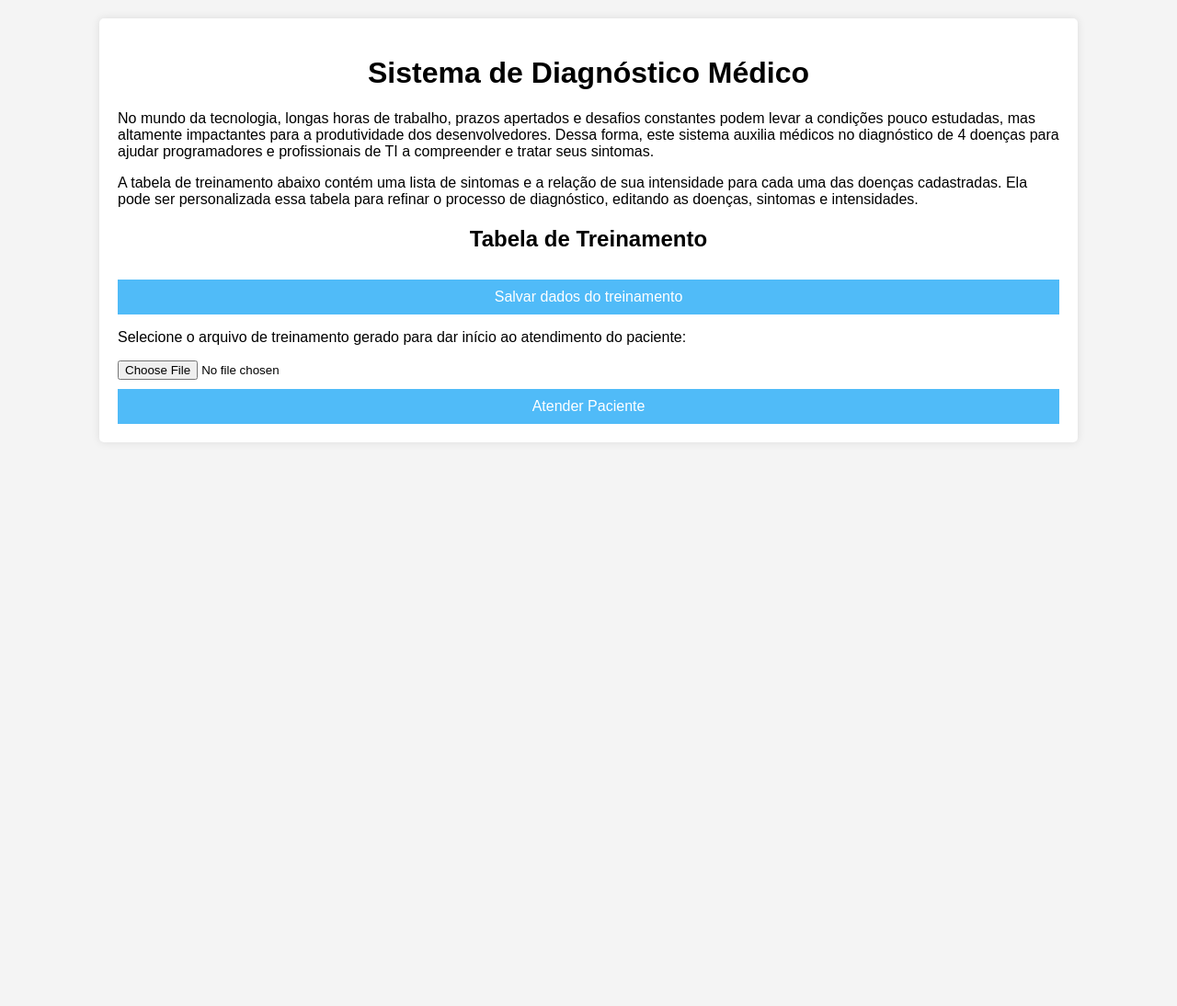
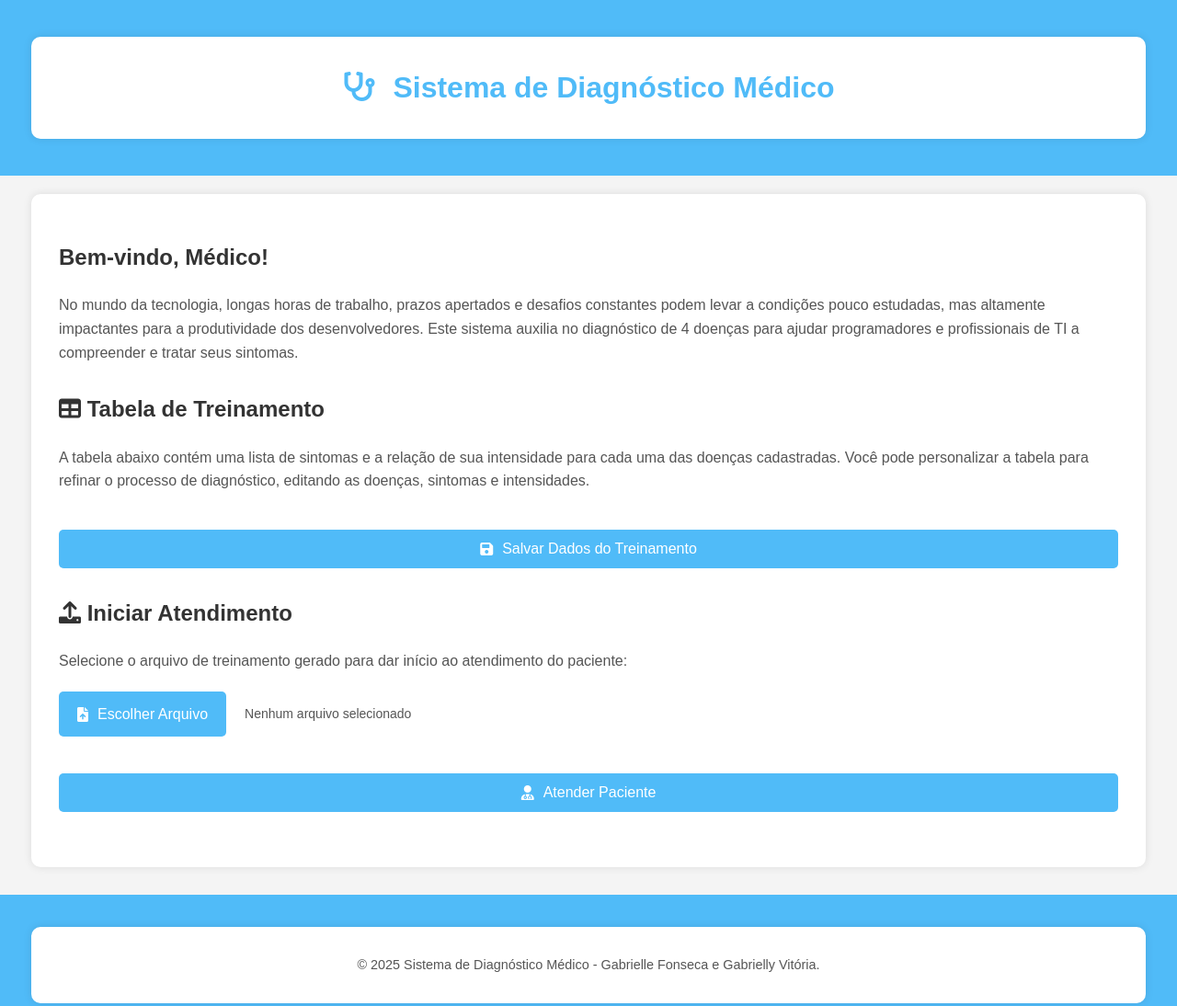
Before and after one commit to GabriellyVitoria5/Diagnostico-Doenca-WEB-Arvore-ID3, a plain HTML site: page index.html in a window 1280 px wide. Shown: the whole page at 92% size. Before the commit the page ends 800 px from the top, so only its background shows below. Drawn offline with Linux system fonts and the light colour scheme; no server answers; a script that the page names is missing.

Commit message:
Melhora a estrutura e o estilo da interface do usuário, adicionando cabeçalho, rodapé e estilização para tabelas e botões

```diff
--- a/index.html
+++ b/index.html
@@ -1,45 +1,89 @@
 <!DOCTYPE html>
 <html lang="pt-BR">
   <head>
-    <meta charset="UTF-8">
-    <meta name="viewport" content="width=device-width, initial-scale=1.0">
+    <meta charset="UTF-8" />
+    <meta name="viewport" content="width=device-width, initial-scale=1.0" />
     <title>Sistema de Diagnóstico Médico</title>
-    <link rel="stylesheet" href="style.css">
+    <link rel="stylesheet" href="style.css" />
+    <link
+      rel="stylesheet"
+      href="https://cdnjs.cloudflare.com/ajax/libs/font-awesome/6.0.0/css/all.min.css"
+    />
   </head>
   <body>
+    <!-- Cabeçalho -->
+    <header>
       <div class="container">
-        <h1>Sistema de Diagnóstico Médico</h1>
+        <h1>
+          <i class="fas fa-stethoscope"></i> Sistema de Diagnóstico Médico
+        </h1>
+      </div>
+    </header>
+
+    <!-- Conteúdo Principal -->
+    <main class="container">
+      <section>
+        <h2>Bem-vindo, Médico!</h2>
         <p>
-            No mundo da tecnologia, longas horas de trabalho, prazos apertados e desafios constantes podem levar a condições pouco estudadas, mas altamente impactantes para a produtividade dos desenvolvedores.
-            Dessa forma, este sistema auxilia médicos no diagnóstico de 4 doenças para ajudar programadores e profissionais de TI a compreender e tratar seus sintomas.
+          No mundo da tecnologia, longas horas de trabalho, prazos apertados e
+          desafios constantes podem levar a condições pouco estudadas, mas
+          altamente impactantes para a produtividade dos desenvolvedores. Este
+          sistema auxilia no diagnóstico de 4 doenças para ajudar programadores
+          e profissionais de TI a compreender e tratar seus sintomas.
         </p>
+      </section>
+
+      <!-- Tabela de Treinamento -->
+      <section>
+        <h2><i class="fas fa-table"></i> Tabela de Treinamento</h2>
         <p>
-            A tabela de treinamento abaixo contém uma lista de sintomas e a relação de sua intensidade para cada uma das doenças cadastradas. Ela pode ser personalizada essa tabela para refinar o processo de diagnóstico, editando as doenças, sintomas e intensidades.
+          A tabela abaixo contém uma lista de sintomas e a relação de sua
+          intensidade para cada uma das doenças cadastradas. Você pode
+          personalizar a tabela para refinar o processo de diagnóstico, editando
+          as doenças, sintomas e intensidades.
         </p>
-
-        <!-- Tabela editável com os sintomas -->
-        <h2>Tabela de Treinamento</h2>
         <table id="tabela-sintomas">
           <thead>
-                <tr>
+            <tr></tr>
+          </thead>
+          <tbody></tbody>
+        </table>
+        <button id="salvar-tabela" onclick="salvarDadosTreinamento()">
+          <i class="fas fa-save"></i> Salvar Dados do Treinamento
+        </button>
+      </section>
 
-                </tr>
-            </thead>
-            <tbody>
+      <!-- Upload de Arquivo -->
+      <section>
+        <h2><i class="fas fa-upload"></i> Iniciar Atendimento</h2>
+        <p>
+          Selecione o arquivo de treinamento gerado para dar início ao
+          atendimento do paciente:
+        </p>
+        <div class="file-input-container">
+          <label for="fileInput" class="custom-file-input">
+            <i class="fas fa-file-upload"></i> Escolher Arquivo
+          </label>
+          <input type="file" id="fileInput" accept=".json" />
+          <span id="file-name">Nenhum arquivo selecionado</span>
+        </div>
+        <button id="atender-paciente" onclick="enviarDadosParaServidor()">
+          <i class="fas fa-user-md"></i> Atender Paciente
+        </button>
+      </section>
+    </main>
 
-            </tbody>
-        </table>
-
-        <button id="salvar-tabela" onclick="salvarDadosTreinamento()">Salvar dados do treinamento </button>
-
-        <p>Selecione o arquivo de treinamento gerado para dar início ao atendimento do paciente:</p>
-        <input type="file" id="fileInput" accept=".json" />
-
-        <button id="atender-paciente" onclick="enviarDadosParaServidor()">Atender Paciente</button>
+    <!-- Rodapé -->
+    <footer>
+      <div class="container">
+        <p>
+          &copy; 2025 Sistema de Diagnóstico Médico - Gabrielle Fonseca e
+          Gabrielly Vitória.
+        </p>
       </div>
+    </footer>
 
     <script src="https://cdnjs.cloudflare.com/ajax/libs/xlsx/0.18.5/xlsx.full.min.js"></script>
     <script src="script.js"></script>
-
   </body>
 </html>
--- a/style.css
+++ b/style.css
@@ -1,92 +1,119 @@
+/* Estilos Gerais */
 body {
   font-family: Arial, sans-serif;
   background-color: #f4f4f4;
   margin: 0;
   padding: 0;
+  line-height: 1.6;
+}
+
+header {
+  background-color: #50bbf8;
+  color: white;
+  padding: 20px 0;
+  text-align: center;
+  margin-bottom: 20px; /* Adicionado */
+}
+
+header h1 {
+  margin: 0;
+  font-size: 2rem;
+  color: #50bbf8;
+}
+
+header i {
+  margin-right: 10px;
 }
 
 .container {
-    width: 80%;
+  width: 90%;
+  max-width: 1200px;
   margin: 20px auto;
   background: white;
-    padding: 20px;
+  padding: 30px; /* Aumentado */
   box-shadow: 0px 0px 10px rgba(0, 0, 0, 0.1);
-    border-radius: 5px;
+  border-radius: 10px;
 }
 
-h1, h2 {
+/* Espaçamento entre seções */
+section {
+  margin-bottom: 30px; /* Adicionado */
+}
+
+h2 {
+  color: #333;
+  margin-bottom: 20px;
+}
+
+p {
+  color: #555;
+  margin-bottom: 20px; /* Adicionado */
+}
+
+/* Tabela */
+table {
+  width: 100%;
+  border-collapse: collapse;
+  margin-top: 20px;
+}
+
+th,
+td {
+  border: 1px solid #ddd;
+  padding: 15px; /* Aumentado */
   text-align: center;
 }
 
-table {
-    width: 100%;
-    border-collapse: collapse;
-    margin-top: 10px;
-}
-
-th, td {
-    border: 1px solid #ccc;
-    padding: 10px;
-    text-align: center;
+th {
+  background-color: #50bbf8;
+  color: white;
 }
 
 select {
   width: 100%;
-    padding: 5px;
+  padding: 10px; /* Aumentado */
   border: 1px solid #ccc;
-    border-radius: 3px;
+  border-radius: 5px;
+  background-color: #f9f9f9;
 }
 
+/* Botões */
 button {
-    display: block;
+  display: inline-flex;
+  align-items: center;
+  justify-content: center;
   width: 100%;
-    padding: 10px;
-    margin-top: 10px;
+  padding: 12px; /* Aumentado */
+  margin-top: 20px; /* Aumentado */
   background-color: #50bbf8;
   color: white;
   border: none;
+  border-radius: 5px;
   cursor: pointer;
   font-size: 16px;
+  transition: background-color 0.3s ease;
 }
 
 button:hover {
   background-color: #4c80c4;
 }
 
-form {
-    display: flex;
-    flex-direction: column;
-    align-items: center;
+button i {
+  margin-right: 10px;
+}
+
+/* Formulário de Atendimento */
+#form-sintomas {
   margin-top: 20px;
 }
 
-label, select {
-    margin: 5px 0;
-}
-
-a{
-    text-decoration: none;
-}
-
 .card-sintoma {
-    width: 100%;
   background: #ffffff;
-    border: 1px solid #ccc;
-    border-radius: 5px;
-    padding: 10px;
+  border: 1px solid #ddd;
+  border-radius: 10px;
+  padding: 15px;
   margin: 10px 0;
   box-shadow: 0px 0px 5px rgba(0, 0, 0, 0.1);
-    display: flex;
-    flex-direction: column;
-    align-items: flex-start;
-}
-
-.card-sintoma label {
-    margin-bottom: 5px;
-}
-
-.card-sintoma input[type="radio"] {
-    margin-right: 5px;
 }
 
 .card-sintoma label {
@@ -94,4 +121,67 @@ a{
   align-items: center;
   gap: 10px;
   cursor: pointer;
+  color: #333;
 }
+
+.card-sintoma input[type="radio"] {
+  margin-right: 5px;
+}
+
+/* Estilo para o container do input de arquivo */
+.file-input-container {
+  display: flex;
+  align-items: center;
+  gap: 10px;
+  margin-top: 20px; /* Aumentado */
+  margin-bottom: 20px; /* Adicionado */
+}
+
+/* Estilo para o botão personalizado */
+.custom-file-input {
+  display: inline-flex;
+  align-items: center;
+  justify-content: center;
+  padding: 12px 20px;
+  background-color: #50bbf8;
+  color: white;
+  border: none;
+  border-radius: 5px;
+  cursor: pointer;
+  font-size: 16px;
+  transition: background-color 0.3s ease;
+}
+
+.custom-file-input:hover {
+  background-color: #4c80c4;
+}
+
+.custom-file-input i {
+  margin-right: 10px;
+}
+
+/* Esconde o input de arquivo padrão */
+input[type="file"] {
+  display: none;
+}
+
+/* Estilo para o texto que exibe o nome do arquivo */
+#file-name {
+  color: #555;
+  font-size: 14px;
+  margin-left: 10px; /* Adicionado */
+}
+
+/* Rodapé */
+footer {
+  background-color: #50bbf8;
+  color: white;
+  text-align: center;
+  padding: 15px 0; /* Aumentado */
+  margin-top: 30px; /* Aumentado */
+}
+
+footer p {
+  margin: 0;
+  font-size: 0.9rem;
+}
```
Lines whose indentation alone changed are shown as unchanged.
